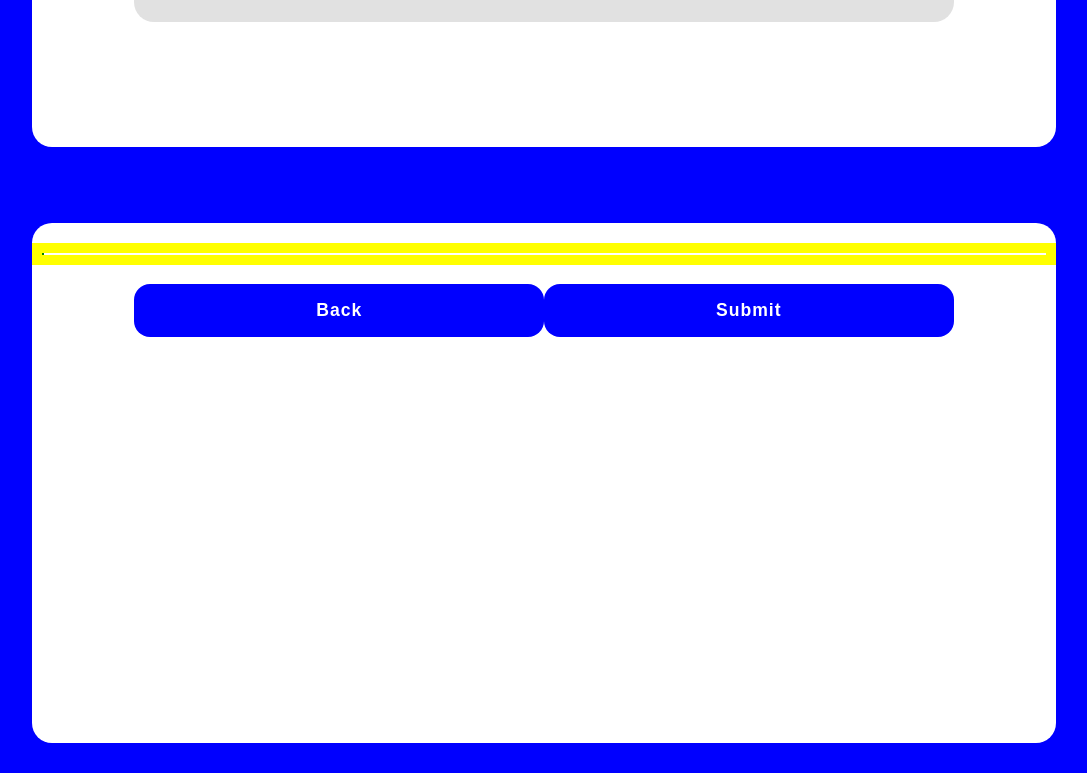
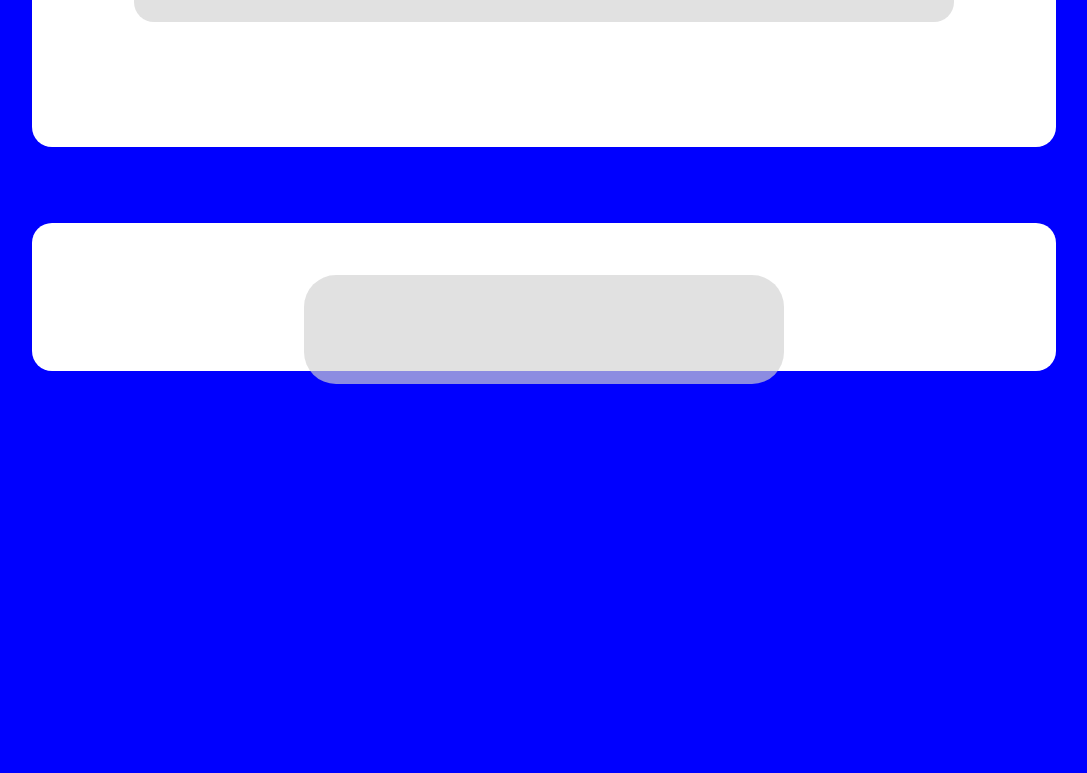
Before and after one commit to M-Khizer/FYP-Website, a React (Create React App) app: page / in a window 1280 px wide. Shown: the part 1015-1788 px from the top of the page, without its empty margins (96-1183 px from the left). After the commit the page ends 1416 px from the top, so only its background shows below. Built offline with nearby package versions, Linux system fonts and the light colour scheme.

Commit message:
Signing in student

```diff
--- a/package.json
+++ b/package.json
@@ -6,6 +6,7 @@
     "@testing-library/jest-dom": "^5.16.5",
     "@testing-library/react": "^13.4.0",
     "@testing-library/user-event": "^13.5.0",
+    "axios": "^1.1.3",
     "react": "^18.2.0",
     "react-dom": "^18.2.0",
     "react-qr-reader": "^3.0.0-beta-1",
--- a/src/App.css
+++ b/src/App.css
@@ -259,21 +259,41 @@ body{
 
 /* Webcam */
 .cam-display-container{
-  border: 10px solid yellow;
+  /* border: 10px solid yellow; */
   display: flex;
   flex-direction: row;
   justify-content: space-between;
+  padding: 2rem;
   /* position: relative; */
 }
 .cam-display{
-  width: 40%;
-  border:1px solid red;
-  border-radius: 1rem;
+  width: 50%;
+  height: 70%;
+  /* border:1px solid red; */
+  /* border-radius: 1rem; */
+  margin-right: 1rem;
 }
 
 .student-list{
-  border: 1px solid green;
-  color: tomato;
-
+  /* border: 1px solid green; */
+  /* color: tomato; */
+  /* display: flex;
+  flex-direction: column; */
+  width: 50%;
+  background-color: rgba(211, 211, 211, 0.666);
+  border-radius: 2rem;
+  text-align: left;
+  padding: 2rem 0rem;
+  height: 70%;
+  margin: auto;
+}
+.student{
+  /* border: 1px solid purple; */
+  /* display: flex;
+  flex-wrap: wrap; */
+  margin-left: 2rem;
+}
+.web{
+  height: auto;
 }
 /* Webcam */
--- a/src/Components/Webcam.js
+++ b/src/Components/Webcam.js
@@ -4,40 +4,44 @@ import {QrReader} from "react-qr-reader";
 
 export default function Webcam({startScan}) {
     const [loadingScan, setLoadingScan] = useState(false);
-    const [data, setData] = useState('');
+    const [data, setData] = useState([]);
     const ref= useRef(null)
   return (
 
     <div className='main'>
-        <div className='sub-main'>
+        <div className='sub-main web'>
         {/* {console.log(startScan)} */}
         <div className='cam-display-container'>
         {!startScan && (
             <QrReader
                 onResult={(result, error) => {
                 if (result) {
-                console.log(result)
+                // console.log(result)
+                // setData(prev=>[...prev,result?.text])
                 setData(result?.text);
         }
-        if (error) {
-          console.info(error);
-        }
+        // if (error) {
+        //   console.info(error);
+        // }
       }}
-        style={{ border:'1px solid orange' }}
+        // style={{ border:'1px solid orange' }}
         ref={ref}
         className='cam-display'
     />
       )}
 
         <div className='student-list'>
-        </div>
-            <h1>{data}</h1>
+            <h3 className='student'>{data}</h3>
+            {/* {data && data.map(result=><h3>{result?.text}</h3>)} */}
+            {/* {console.log(data)} */}
         </div>
 
+    </div>
+{/*
         <div>
             <button className='btn'>Back</button>
             <button className='btn'>Submit</button>
-        </div>
+        </div> */}
     </div>
 
     {/* <button
@@ -52,7 +56,6 @@ export default function Webcam({startScan}) {
     {/* {data !== "" && <p>{data.map(res=>{
       <li>{res}</li>
     })}</p>} */}
-    <h1>{data}</h1>
 
 
    </div>
--- a/src/Components/signIn.js
+++ b/src/Components/signIn.js
@@ -1,18 +1,43 @@
-import React from 'react'
+import React, { useState,useEffect } from 'react'
+import axios from 'axios';
 
 export default function SignIn() {
+  const [username,setUsername]=useState('');
+  const [password,setPassword]=useState('');
+  // cosnt [username,setUser]
+
+  // useEffect(() => {
+
+  // }, [third])
+
+  const handleSignIn= async (e)=>{
+    e.preventDefault();
+    const res = await axios.post('https://sdok7nl5h2.execute-api.ap-northeast-1.amazonaws.com/prod/login',{
+      username,
+      password
+    }).then();
+    console.log(res.data);
+    setUsername('');
+    setPassword('');
+
+  }
+  // console.log(username,password)
   return (
     <div className='main'>
       <div className='sub-main'>
         <h1 className='heading'>Sign In</h1>
-        <form className='signin-form'>
+        <form className='signin-form' onSubmit={handleSignIn}>
 
           <div className='email-container'>
-            <input type="email" placeholder='Username or email' />
+            <input type="email" placeholder='Username or email'
+              onChange={(e=>{setUsername(e.target.value)})}
+              value={username} />
           </div>
 
           <div className='password-container'>
-            <input type="password" placeholder='Password' />
+            <input type="password" placeholder='Password'
+             onChange={(e=>{setPassword(e.target.value)})}
+             value={password} />
           </div>
           <div className="checkbox-container">
             <input type="checkbox" />
```
Also changed, not shown: 1 other file (tests, documents, lock files or other folders).
